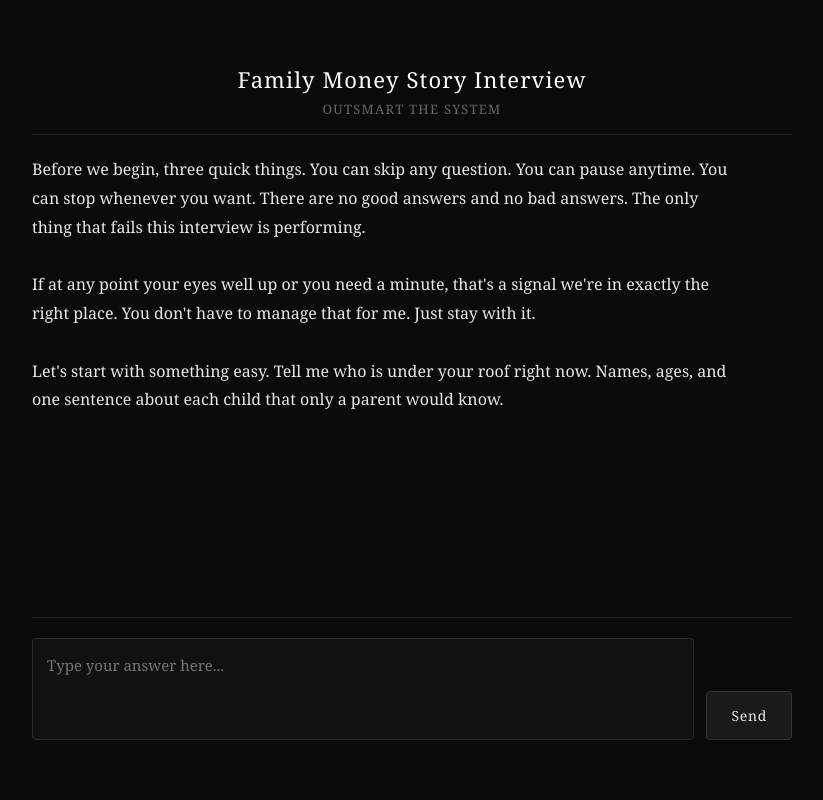
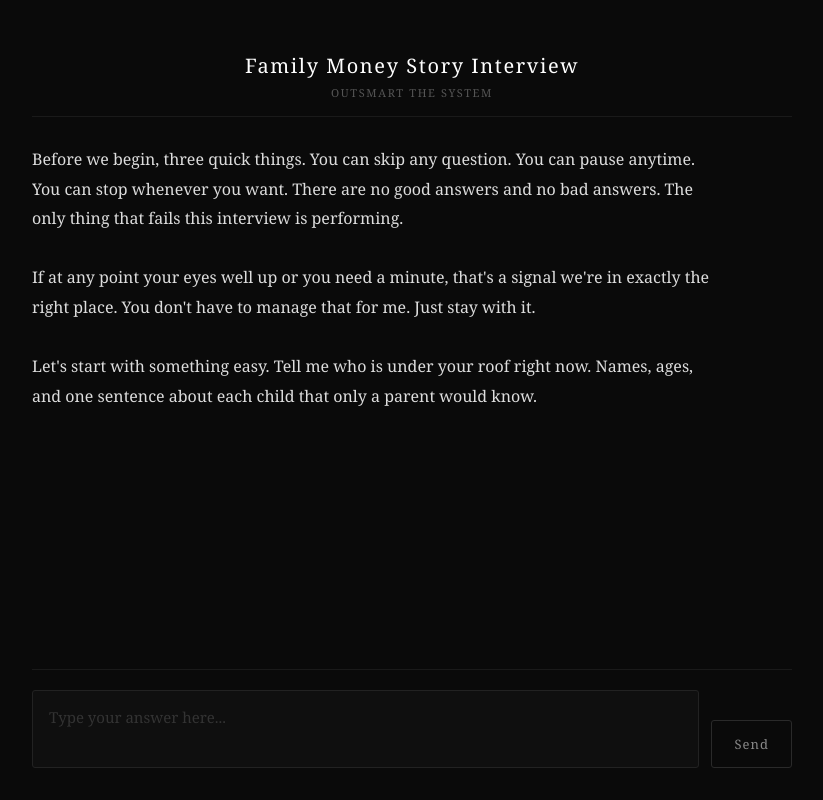
Before and after one commit to outsmartthesystem/ots-deep-work, a website: page index.html in a window 1280 px wide. Shown: the whole page, without its empty margins (228-1051 px from the left). Drawn offline with Linux system fonts and the light colour scheme.

Commit message:
Update index.html

```diff
--- a/index.html
+++ b/index.html
@@ -4,7 +4,137 @@
   <meta charset="UTF-8">
   <meta name="viewport" content="width=device-width, initial-scale=1.0">
   <title>OTS Family Money Story Interview</title>
-  <link rel="stylesheet" href="style.css">
+  <style>
+    * { margin: 0; padding: 0; box-sizing: border-box; }
+
+    body {
+      font-family: Georgia, 'Times New Roman', serif;
+      background-color: #0a0a0a;
+      color: #e8e8e8;
+      min-height: 100vh;
+      display: flex;
+      align-items: center;
+      justify-content: center;
+      padding: 20px;
+    }
+
+    .container {
+      width: 100%;
+      max-width: 760px;
+      display: flex;
+      flex-direction: column;
+      height: 92vh;
+    }
+
+    .header {
+      text-align: center;
+      padding: 20px 0 16px;
+      border-bottom: 1px solid #1a1a1a;
+    }
+
+    .header h1 {
+      font-size: 20px;
+      font-weight: normal;
+      letter-spacing: 0.08em;
+      color: #ffffff;
+    }
+
+    .subtitle {
+      font-size: 11px;
+      color: #555;
+      margin-top: 6px;
+      letter-spacing: 0.15em;
+      text-transform: uppercase;
+    }
+
+    .chat-window {
+      flex: 1;
+      overflow-y: auto;
+      padding: 28px 0;
+    }
+
+    .messages {
+      display: flex;
+      flex-direction: column;
+      gap: 28px;
+    }
+
+    .message {
+      line-height: 1.85;
+      font-size: 16px;
+    }
+
+    .message.agent {
+      color: #ddd;
+      padding-right: 80px;
+    }
+
+    .message.user {
+      color: #666;
+      padding-left: 80px;
+      text-align: right;
+      font-style: italic;
+    }
+
+    .message.thinking {
+      color: #333;
+      font-style: italic;
+      font-size: 14px;
+      letter-spacing: 0.1em;
+    }
+
+    .input-area {
+      display: flex;
+      gap: 12px;
+      padding: 20px 0 0;
+      align-items: flex-end;
+      border-top: 1px solid #1a1a1a;
+    }
+
+    textarea {
+      flex: 1;
+      background: #0f0f0f;
+      border: 1px solid #222;
+      color: #e8e8e8;
+      padding: 14px 16px;
+      font-size: 15px;
+      font-family: Georgia, serif;
+      resize: none;
+      border-radius: 3px;
+      line-height: 1.6;
+      min-height: 52px;
+    }
+
+    textarea:focus {
+      outline: none;
+      border-color: #3a3a3a;
+    }
+
+    textarea::placeholder {
+      color: #333;
+    }
+
+    button {
+      background: transparent;
+      color: #888;
+      border: 1px solid #2a2a2a;
+      padding: 14px 22px;
+      font-size: 13px;
+      letter-spacing: 0.08em;
+      cursor: pointer;
+      border-radius: 3px;
+      font-family: Georgia, serif;
+      transition: all 0.2s;
+      white-space: nowrap;
+    }
+
+    button:hover { color: #ccc; border-color: #444; }
+    button:disabled { opacity: 0.3; cursor: not-allowed; }
+
+    .chat-window::-webkit-scrollbar { width: 3px; }
+    .chat-window::-webkit-scrollbar-track { background: transparent; }
+    .chat-window::-webkit-scrollbar-thumb { background: #222; }
+  </style>
 </head>
 <body>
   <div class="container">
@@ -16,11 +146,7 @@
       <div class="messages" id="messages"></div>
     </div>
     <div class="input-area">
-      <textarea
-        id="userInput"
-        placeholder="Type your answer here..."
-        rows="3"
-      ></textarea>
+      <textarea id="userInput" placeholder="Type your answer here..." rows="2"></textarea>
       <button id="sendButton" onclick="sendMessage()">Send</button>
     </div>
   </div>
```
